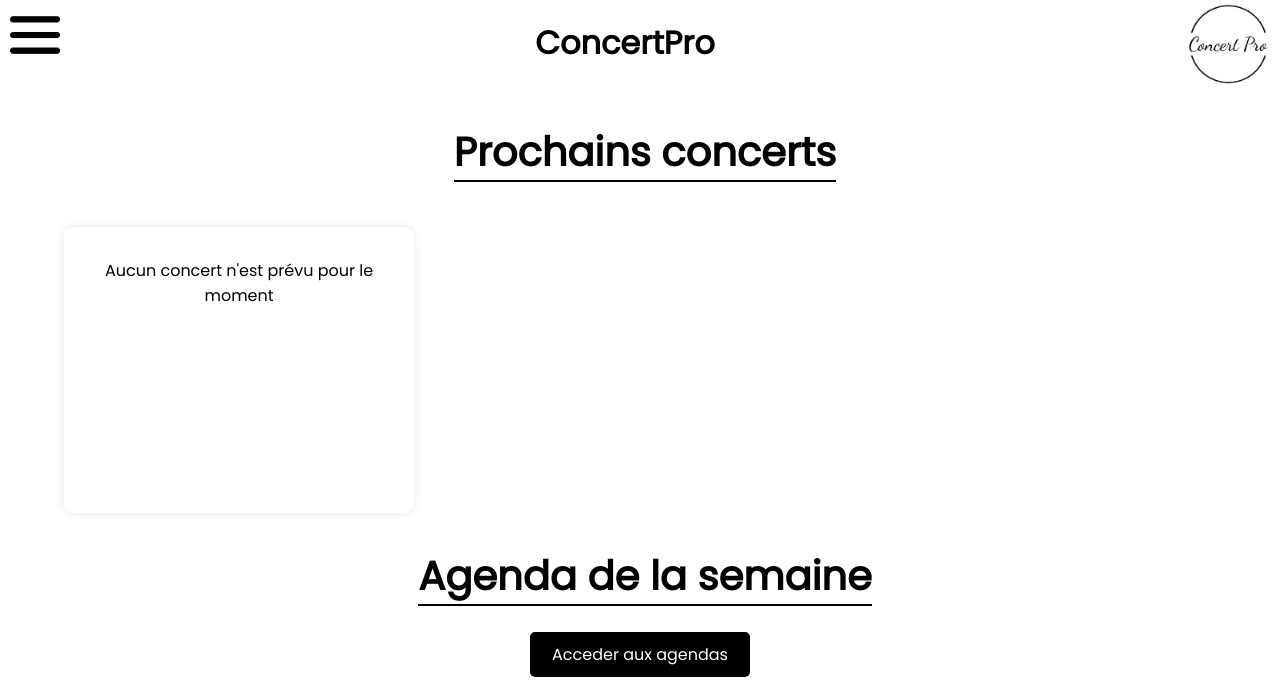
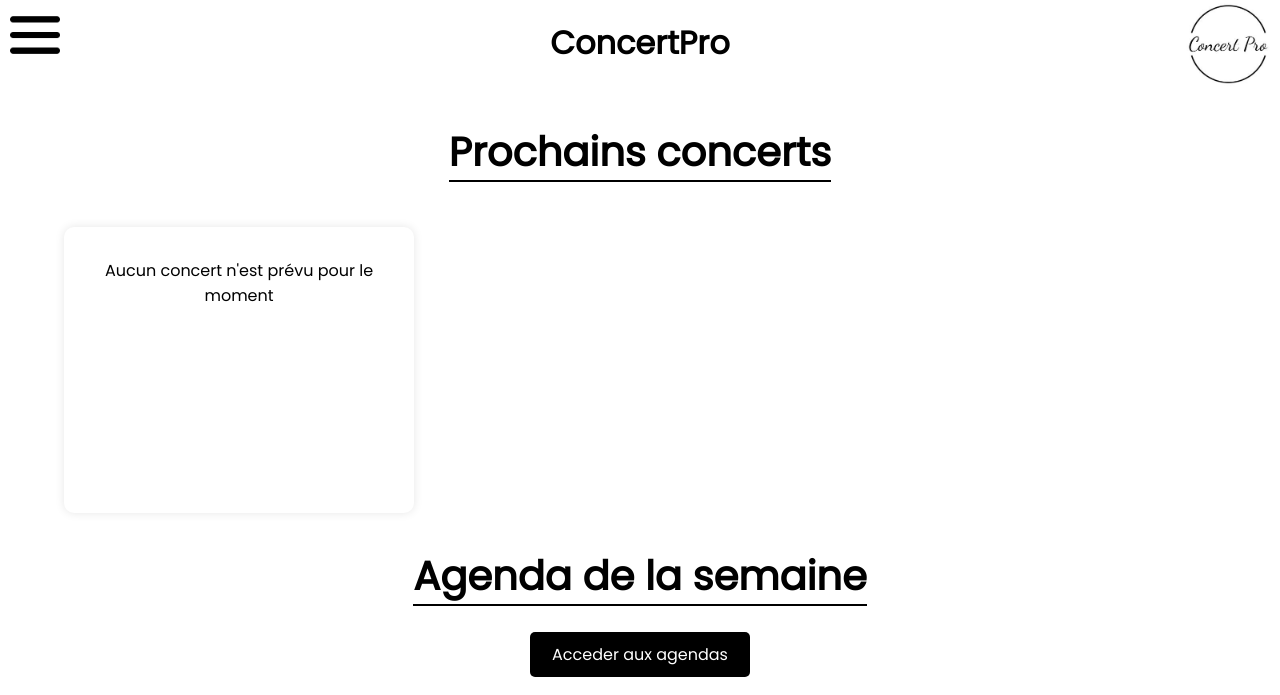
Before and after one commit to ibrahimOzocak/SAE_3.05, a Flask app: page / in a window 1280 px wide. Shown: the top 695 px of the page. Run offline with Flask 3, Linux system fonts and the light colour scheme; data that the repository does not hold is empty; some libraries are stand-ins or nearby versions.

Commit message:
modif css

```diff
--- a/ConcertPro/static/css/accueil.css
+++ b/ConcertPro/static/css/accueil.css
@@ -60,7 +60,6 @@ td, th {
 }
 
 h2 {
-    margin-left: 10px;
     text-align: center;
     margin-bottom: 2vw;
     font-size: 40px;
--- a/ConcertPro/static/css/base.css
+++ b/ConcertPro/static/css/base.css
@@ -27,6 +27,7 @@ body * {
   width: 50px;
   margin: 10px;
   cursor: pointer;
+  margin-right: 40px;
 }
 
 .titre{
--- a/ConcertPro/templates/accueil.html
+++ b/ConcertPro/templates/accueil.html
@@ -4,8 +4,8 @@
 <link rel="stylesheet" href="{{ url_for('static', filename='css/accueil.css')}}">
 {% endblock %}
 {% block content %}
+<h2><span>Prochains concerts</span> </h2>
 <section>
-    <h2><span>Prochains concerts</span> </h2>
     <ul class="ul_acc">
         {% if concerts|length == 0 %}
         <li class="li_acc">
```
